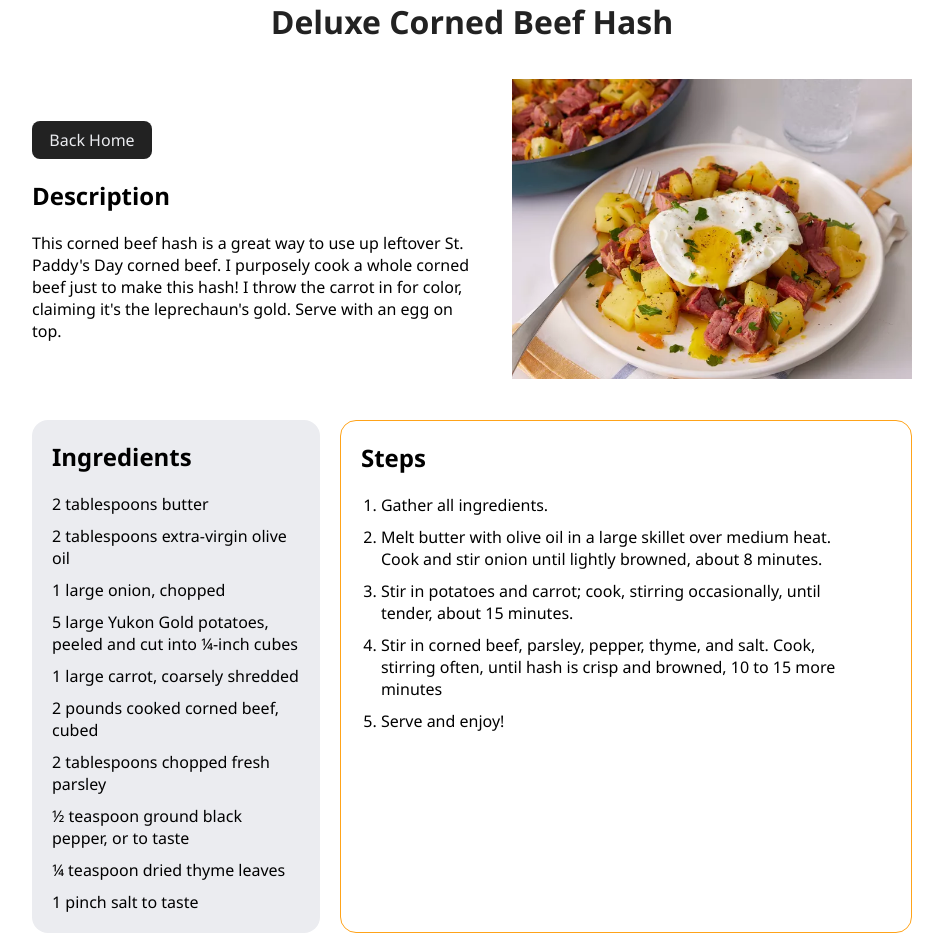
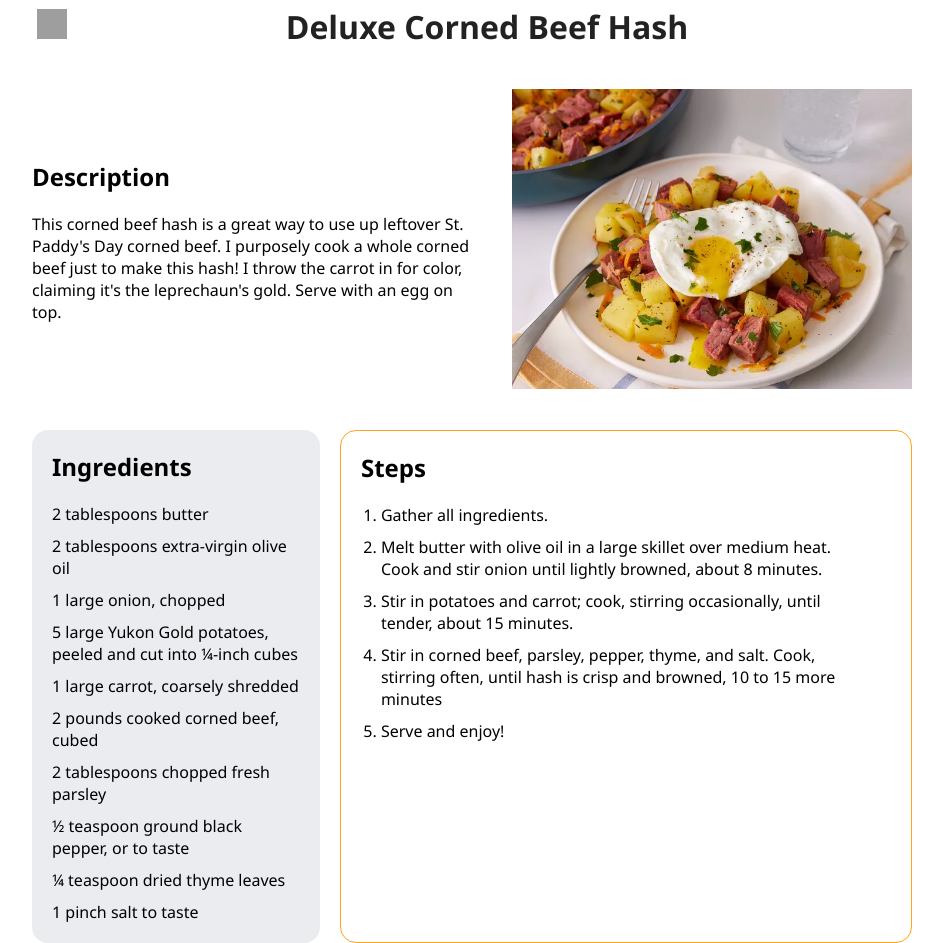
Before and after one commit to jormaedes/odin-recipes, a plain HTML site: page recipes/beef-hash.html in a window 1280 px wide. Shown: the whole page, without its empty margins (168-1111 px from the left). Drawn offline with Linux system fonts and the light colour scheme; grey boxes are pictures that could not be loaded.

Commit message:
Usar icone para botao de retornar a home e move-lo para o top da pagina

```diff
--- a/recipes/beef-hash.html
+++ b/recipes/beef-hash.html
@@ -6,10 +6,14 @@
         <title>Beef | Odin Recipes</title>
     </head>
     <body class="main-recipes">
-        <h1>Deluxe Corned Beef Hash</h1>
+		<div class="nav">
+			<a href="../index.html">
+				<img class="home-link" src="https://img.icons8.com/sf-regular/48/home-page.png" alt="home--v1"/>
+			</a>
+        	<h1>Deluxe Corned Beef Hash</h1>
+		</div>
 		<div class="presentation">
 			<div class="description">
-				<a href="../index.html">Back Home</a>
 				<h2>Description</h2>
 				<p>This corned beef hash is a great way to use up leftover St. Paddy's Day corned beef. I purposely cook a whole corned beef just to make this hash! I throw the carrot in for color, claiming it's the leprechaun's gold. Serve with an egg on top.</p>
 			</div>
--- a/style.css
+++ b/style.css
@@ -67,17 +67,24 @@ h1 {
 	gap: 36px;
 }
 
-.description a{
-	color: #EBECF0;
-	background: #222222;
-	padding: 8px 16px;
-	width: 120px;
-	text-align: center;
-	border-radius: 8px;
+.home-link{
+	width: 30px;
+	height: 30px;
 }
 
-.description a:hover{
-	background: #FFA319;
+.home-link:hover{
+	width: 31px;
+	height: 31px;
+}
+
+.nav {
+	display: flex;
+	align-items: center;
+	padding: 5px;
+}
+
+.nav h1{
+	flex-grow: 2;
 }
 
 .main-recipes h1{
```
Also changed, not shown: recipes/chicken.html (+6 -2 lines), recipes/omelet.html (+6 -2 lines).
